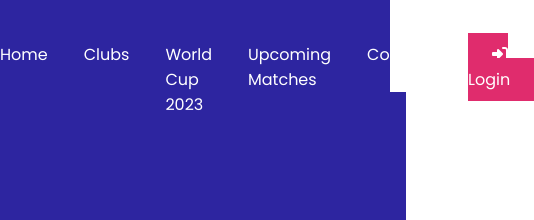
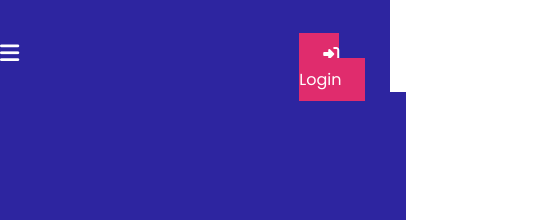
Before and after one commit to jumpetron/Assignment-2, a plain HTML site: page index.html in a window 390 px wide. Shown: the top 220 px of the page, 534 px wide, since content can reach past the window. Drawn offline with Linux system fonts and the light colour scheme.

Commit message:
fix mobile menu

```diff
--- a/index.html
+++ b/index.html
@@ -20,13 +20,20 @@
     --------------Header Area------------->
     <header>
         <nav>
+            <div>
+                <input type="checkbox" id="click">
+                <label for="click" class="menu-btn">
+                    <i class="fas fa-bars"></i>
+                </label>
                 <ul>
-                <li><a href="">Home</a></li>
+                    <li><a class="active" href="">Home</a></li>
                     <li><a href="">Clubs</a></li>
                     <li><a href="">World Cup 2023</a></li>
                     <li><a href="">Upcoming Matches</a></li>
                     <li><a href="">Contact</a></li>
                 </ul>
+            </div>
+
             <div>
                 <a class="login-btn"><span><i class="fas fa-sign-in-alt"></i> Login</span></a>
             </div>
--- a/styles/style.css
+++ b/styles/style.css
@@ -47,7 +47,14 @@ nav ul li a{
     text-decoration: none;
     font-size: 16px;
     color: #FFFFFF;
-    margin-right: 36px;
+    margin-right: 20px;
+    padding: 5px 15px;
+    border-radius: 8px;
+}
+
+nav ul li a:hover{
+    color: #FFFFFF;
+    background: #E02C6D;
 }
 
 .login-btn{
@@ -63,6 +70,17 @@ nav ul li a{
 
 .login-btn:hover{
     background-image: linear-gradient(to bottom right, rgb(52, 41, 204), #E02C6D);
+}
+
+nav .menu-btn .fa-bars{
+    color: #fff;
+    font-size: 22px;
+    cursor: pointer;
+    display: none;
+}
+
+input[type="checkbox"]{
+    display: none;
 }
 
 /*-------------------
@@ -534,3 +552,54 @@ footer>p{
 }
 
 }
+
+/*--------------------
+--------Mobile Menu-----*/
+
+@media (max-width: 920px) {
+
+    nav .menu-btn .fa-bars{
+    display: block;
+    padding-right: 280px;
+    }
+
+    #click:checked ~ .menu-btn .fa-bars:before{
+    content: "\f00d";
+    }
+
+    nav ul{
+    position: fixed;
+    left: -100%;
+    background: #2D25A0;
+    height: 450px;
+    width: 100%;
+    text-align: center;
+    display: block;
+    transition: all 0.3s ease;
+    }
+
+    #click:checked ~ ul{
+    left: 0;
+    }
+    nav ul li{
+    width: 100%;
+    margin: 20px 0;
+    }
+
+    nav ul li a{
+    width: 100%;
+    margin-left: -100%;
+    display: block;
+    font-size: 20px;
+    transition: 0.6s cubic-bezier(0.68, -0.55, 0.265, 1.55);
+    }
+
+    #click:checked ~ ul li a{
+    margin-left: 0;
+    }
+
+    nav ul li a:hover{
+    background: none;
+    color: #FFFFFF;
+    }
+}
```
Lines whose indentation alone changed are shown as unchanged.
